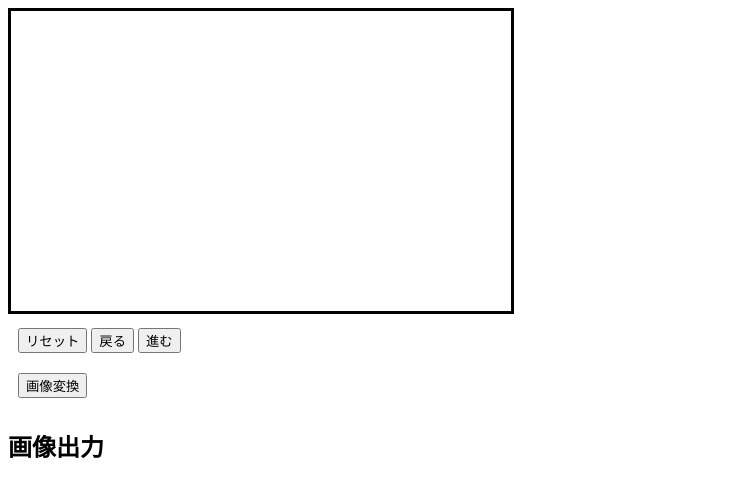
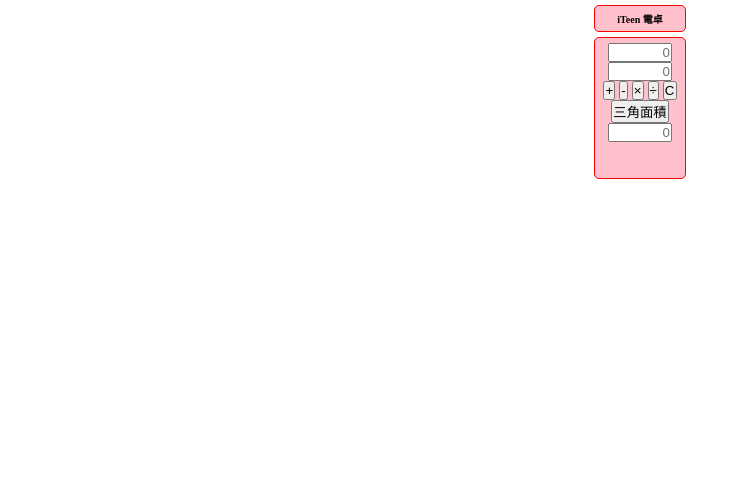
Before and after one commit to iteenfk/iteenko, a plain HTML site: page index.html in a window 1280 px wide. Shown: the whole page, without its empty margins (0-741 px from the left). Drawn offline with Linux system fonts and the light colour scheme.

Commit message:
Add files via upload

```diff
--- a/css/style.css
+++ b/css/style.css
@@ -1,3 +1,33 @@
-canvas {
-  border:3px solid #000;
+*{
+    padding: 0;
+    margin: 0;
 }
+
+h1{
+    background-color: pink;
+    display: block;
+    width: 80px;
+    border: 1px solid red;
+    border-radius: 5px;
+    margin: 5px auto;
+    padding: 5px;
+    text-align: center;
+    font-size: 10px;
+}
+
+
+.cal{
+    display: block;
+    margin: 0 auto;
+    padding: 5px;
+    text-align: center;
+    background-color: pink;
+    border: 1px solid red;
+    border-radius: 5px;
+    width: 80px;
+    height:130px;
+}
+
+input{
+    width: 60px;
+}
--- a/index.html
+++ b/index.html
@@ -1,24 +1,30 @@
 <!DOCTYPE html>
-<html lang="en">
+<html lang="ja">
 <head>
     <meta charset="UTF-8">
     <meta http-equiv="X-UA-Compatible" content="IE=edge">
     <meta name="viewport" content="width=device-width, initial-scale=1.0">
-    <title>Canvas</title>
+    <title>計算機アプリ</title>
     <link rel="stylesheet" href="css/style.css">
 </head>
 <body>
-    <canvas id="canvassample" width="500" height="300"></canvas>
-    <div style="padding:10px">
-        <button type="button" onclick="clearCanvas()">リセット</button>
-        <button type="button" onclick="prevCanvas()">戻る</button>
-        <button type="button" onclick="nextCanvas()">進む</button>
+    <h1>iTeen 電卓</h1>
+    <div class="cal">
+        <input type="text" id="firstNumber" placeholder="0" style="text-align: right;">
+        <br>
+        <input type="text" id="secondNumber" placeholder="0" style="text-align: right;">
+        <br>
+        <button onclick="add()">+</button>
+        <button onclick="subtract()">-</button>
+        <button onclick="multiply()">×</button>
+        <button onclick="divide()">÷</button>
+        <button onclick="clearResult()">C</button>
+        <button onclick="triangle()">三角面積</button>
+        <br>
+        <input type="text" id="result" placeholder="0" readonly style="text-align: right;">
+
     </div>
-    <div style="padding:10px">
-        <button type="button" onclick="chgImg()" value="1">画像変換</button>
-    </div>
-    <h2>画像出力<h2>
-    <div id="img-box"><img id="newImg"></div>
+
     <script src="js/main.js"></script>
 </body>
 </html>
--- a/js/main.js
+++ b/js/main.js
@@ -1,140 +1,44 @@
-"use strict";
+ "use strict"
 
-const canvas = document.getElementById("canvassample");
-const ctx = canvas.getContext("2d");
-let moveflg = 0;
-let Xpoint;
-let Ypoint;
-let temp = [];
+  function add() {
+    const firstNumber = parseFloat(document.getElementById("firstNumber").value);
+    const secondNumber = parseFloat(document.getElementById("secondNumber").value);
+    const result = firstNumber + secondNumber;
+    document.getElementById("result").value = result;
+  }
 
-//初期値（サイズ、色、アルファ値）の決定
-const defSize = 7;
-const defColor = "#555";
+  function subtract() {
 
-// キャンバスを白色に塗る
-ctx.fillStyle = "rgb(255,255,255)";
+    const firstNumber = parseFloat(document.getElementById("firstNumber").value);
+    const secondNumber = parseFloat(document.getElementById("secondNumber").value);
+    const result = firstNumber - secondNumber;
+    document.getElementById("result").value = result;
+  }
 
-// ストレージの初期化
-const myStorage = localStorage;
-window.addEventListener("load", initLocalStorage);
+  function multiply() {
+    const firstNumber = parseFloat(document.getElementById("firstNumber").value);
+    const secondNumber = parseFloat(document.getElementById("secondNumber").value);
+    const result = firstNumber * secondNumber;
+    document.getElementById("result").value = result;
+  }
 
-// PC対応
-canvas.addEventListener("mousedown", startPoint, false);
-canvas.addEventListener("mousemove", movePoint, false);
-canvas.addEventListener("mouseup", endPoint, false);
-// スマホ対応
-canvas.addEventListener("touchstart", startPoint, false);
-canvas.addEventListener("touchmove", movePoint, false);
-canvas.addEventListener("touchend", endPoint, false);
+  function divide() {
+    const firstNumber = parseFloat(document.getElementById("firstNumber").value);
+    const secondNumber = parseFloat(document.getElementById("secondNumber").value);
+    const result = firstNumber / secondNumber;
+    document.getElementById("result").value = result;
+  }
 
-function startPoint(e){
-  e.preventDefault();
-  ctx.beginPath();
+  function clearResult() {
+    document.getElementById("firstNumber").value = 0;
+    document.getElementById("secondNumber").value = 0;
+    document.getElementById("result").value = 0;
+  }
 
-  Xpoint = e.layerX;
-  Ypoint = e.layerY;
+  function triangle() {
+    const firstNumber = parseFloat(document.getElementById("firstNumber").value);
+    const secondNumber = parseFloat(document.getElementById("secondNumber").value);
+    const result = (firstNumber * secondNumber) / 2;
+    document.getElementById("result").value = result;
 
-  ctx.moveTo(Xpoint, Ypoint);
-}
-
-function movePoint(e){
-  if(e.buttons === 1 || e.buttons === 1 || e.type === "touchmove"){
-    Xpoint = e.layerX;
-    Ypoint = e.layerY;
-    moveflg = 1;
-
-    ctx.lineTo(Xpoint, Ypoint);
-    ctx.lineCap = "round";
-    ctx.lineWidth = defSize * 2;
-    ctx.strokeStyle = defColor;
-    ctx.stroke();
   }
-}
-
-function endPoint(e)
-{
-    if(moveflg === 0){
-       ctx.lineTo(Xpoint-1, Ypoint-1);
-       ctx.lineCap = "round";
-       ctx.lineWidth = defSize * 2;
-       ctx.strokeStyle = defColor;
-       ctx.stroke();
-
-    }
-    moveflg = 0;
-    setLocalStorage();
-}
-
-function clearCanvas(){
-    if(confirm("Canvasを初期化しますか？"))
-    {
-        initLocalStorage();
-        temp = [];
-        resetCanvas();
-    }
-}
-
-function resetCanvas() {
-    ctx.clearRect(0, 0, ctx.canvas.clientWidth, ctx.canvas.clientHeight);
-    ctx.fillStyle = "rgb(255,255,255)";
-}
-
-function chgImg()
-{
-    const png = canvas.toDataURL();
-    document.getElementById("newImg").src = png;
-}
-
-function initLocalStorage(){
-    myStorage.setItem("__log", JSON.stringify([]));
-}
-
-function setLocalStorage(){
-    const png = canvas.toDataURL();
-    const logs = JSON.parse(myStorage.getItem("__log"));
-
-    setTimeout(function(){
-        logs.unshift({png:png});
-        myStorage.setItem("__log", JSON.stringify(logs));
-        temp = [];
-    }, 0);
-}
-
-function prevCanvas(){
-    const logs = JSON.parse(myStorage.getItem("__log"));
-
-    if(logs.length > 0){
-        temp.unshift(logs.shift());
-
-        setTimeout(function(){
-            myStorage.setItem("__log", JSON.stringify(logs));
-            resetCanvas();
-            if (logs.length > 0) {
-              draw(logs[0]["png"]);
-            }
-        }, 0);
-    }
-}
-
-function nextCanvas(){
-    const logs = JSON.parse(myStorage.getItem("__log"));
-
-    if(temp.length > 0){
-        logs.unshift(temp.shift());
-
-        setTimeout(function(){
-            myStorage.setItem("__log", JSON.stringify(logs));
-            resetCanvas();
-            draw(logs[0]["png"]);
-        }, 0);
-    }
-}
-
-function draw(src) {
-    var img = new Image();
-    img.src = src;
-
-    img.onload = function() {
-        ctx.drawImage(img, 0, 0);
-    }
-}
```
